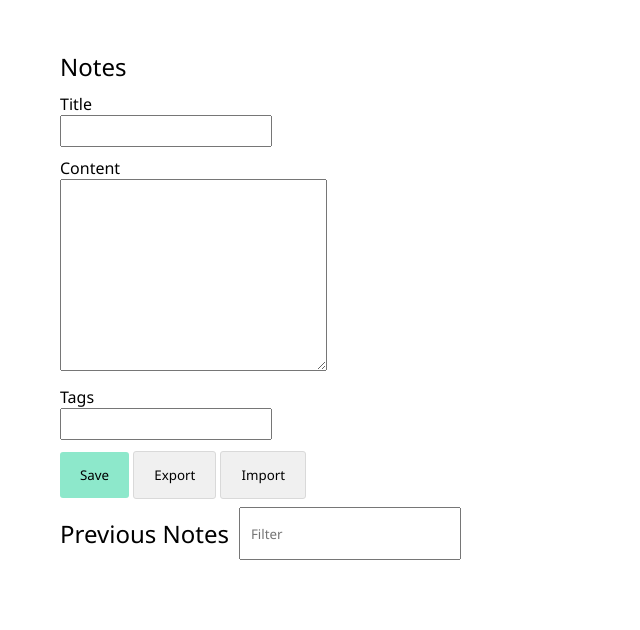
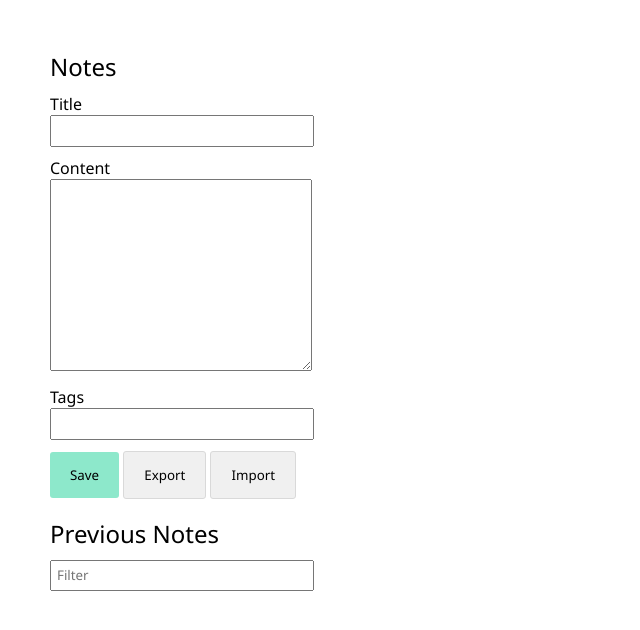
Before and after one commit to Zandra7/notat-app, a website: page index.html in a window 1280 px wide. Shown: the whole page, without its empty margins (0-640 px from the left). Drawn offline with Linux system fonts and the light colour scheme; no server answers.

Commit message:
Endret på bredde og høyde på input felter

```diff
--- a/index.html
+++ b/index.html
@@ -31,8 +31,7 @@
             <button class="save-btn" onclick="saveNote()">Save</button>
             <button onclick="exportNote()">Export</button>
             <button onclick="importNote()">Import</button>
-        </main>
-        <footer>
+
             <div class="prev-notes-filter">
                 <h2>Previous Notes</h2>
                 <input type="text" placeholder="Filter" id="filter-tags" onkeydown="filterTags(event)">
@@ -40,7 +39,7 @@
             <ul id="prev-notes">
                 <!-- Her kommer notatene -->
             </ul>
-        </footer>
+        </main>
     </div>
     <link rel="stylesheet" href="style.css">
     <script src="script.js"></script>
--- a/style.css
+++ b/style.css
@@ -17,10 +17,6 @@ button {
     border-radius: 3px;
 }
 
-main, h2 {
-    margin-inline: 10px;
-}
-
 h2 {
     font-weight: lighter;
     margin-block: 10px;
@@ -33,6 +29,7 @@ h2 {
 
 input, textarea{
     padding: 5px;
+    width: 250px;
 }
 
 p {
@@ -48,12 +45,12 @@ p {
 }
 
 .prev-notes-filter  {
-    display: flex;
     margin-bottom: 7px;
 }
 
 .prev-notes-filter input {
-    padding: 10px;
+    height: 16.5px;
+    padding-block: 5px;
 }
 
 #prev-notes {
```
